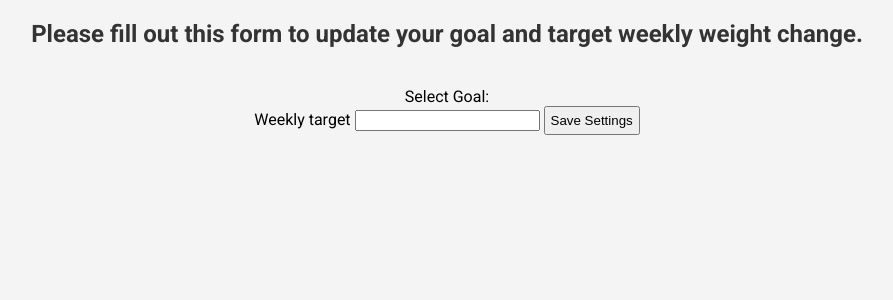
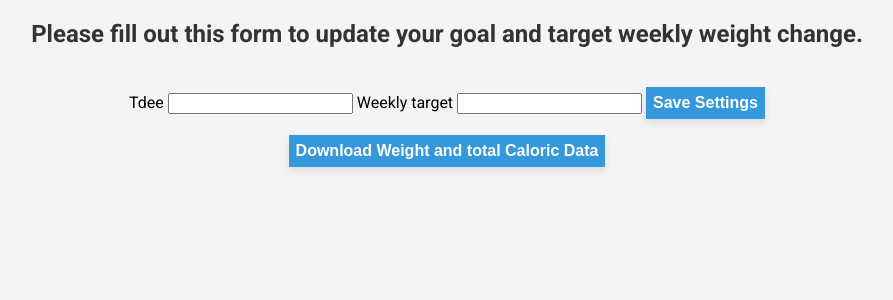
Before and after one commit to a-gohar/caloricology, a Django app: template base/templates/base/settings.html in a window 1280 px wide. Shown: the part 140-440 px from the top of the page, without its empty margins (193-1086 px from the left). Run offline with Django 3.2, Linux system fonts and the light colour scheme; the template is opened without the code that fills it, so the values that code supplies are empty, except form fields; tables that the repository leaves empty hold one stand-in row (Sample ...); form fields are guessed from the names that the template uses.

Commit message:
Implement download feature

```diff
--- a/base/forms.py
+++ b/base/forms.py
@@ -11,7 +11,7 @@ class editDayForm(forms.Form):
 class userGoalsForm(forms.ModelForm):
     class Meta:
         model = user_goals
-        fields = ['goal', 'weekly_target']
+        fields = ['weekly_target', 'tdee']
 
 
 class addFoodForm(forms.Form):
--- a/base/static/foodstyles.css
+++ b/base/static/foodstyles.css
@@ -163,12 +163,31 @@
            font-size: 18px;
            cursor: pointer;
        }
+       button {
+        background-color: #3498db; /* Blue */
+        color: #fff; /* White text */
+        border: 2px solid #3498db; /* Blue border */
+        padding: 10px 20px;
+        font-family: 'Arial', sans-serif;
+        font-size: 16px;
+        font-weight: bold;
+        box-shadow: 0 4px 8px rgba(0, 0, 0, 0.1); /* Box shadow */
+        transition: background-color 0.3s ease; /* Smooth transition */
+    }
+
+    button:hover {
+        background-color: #2980b9; /* Darker blue on hover */
+    }
+
+
+
        @media only screen and (max-width: 600px) {
            body {
                font-size: 14px;
            }
 
-        header, nav {
+           header,
+           nav {
                padding: 8px;
            }
 
--- a/base/templates/base/settings.html
+++ b/base/templates/base/settings.html
@@ -29,53 +29,20 @@
         <a href="logout">Logout</a>
     </nav>
 
+<iframe name="dummyframe" id="dummyframe" style="display: none;"></iframe>
 <h2> Please fill out this form to update your goal and target weekly weight change. </h2> <br>
-<form id="settings-form" method="post">
+<form id="settings" method="post", target="dummyframe">
     {% csrf_token %}
+    {{ form.tdee.label_tag }} {{ form.tdee }}
 
-    <div>
-        <label for="{{ form.goal.id_for_label }}">Select Goal:</label>
-        {% for goal_choice in form.fields.goal.choices %}
-            <button type="button" class="goal-btn {% if form.initial.goal == goal_choice.0 %}selected{% endif %}" data-goal="{{ goal_choice.0 }}">{{ goal_choice.1 }}</button>
-        {% endfor %}
-        <input type="hidden" name="{{ form.goal.name }}" id="{{ form.goal.id_for_label }}" value="{{ form.initial.goal }}">
-    </div>
+    <!-- {{ form.pRatio.label_tag }} {{ form.pRatio }}-->
 
-    <!-- {{ form.tdee.label_tag }} {{ form.tdee }}
-    {{ form.pRatio.label_tag }} {{ form.pRatio }}-->
     {{ form.weekly_target.label_tag }} {{ form.weekly_target }}
     <button type="submit">Save Settings</button>
 </form>
 
+<p>
+    <button onclick="window.location.href='download'">Download Weight and total Caloric Data </button>
+</p>
+
 <script src="https://code.jquery.com/jquery-3.6.4.min.js"></script>
-<script>
-    $(document).ready(function () {
-        // Set initial selected state based on the hidden input value
-        updateSelectedState($('#settings-form input[name="{{ form.goal.name }}"]').val());
-
-        // Handle button clicks
-        $('.goal-btn').click(function () {
-            var goal = $(this).data('goal');
-            $('#settings-form input[name="{{ form.goal.name }}"]').val(goal);
-            updateSelectedState(goal);
-        });
-
-        function updateSelectedState(goal) {
-            $('.goal-btn').removeClass('selected');
-            $('.goal-btn[data-goal="' + goal + '"]').addClass('selected');
-        }
-
-        // Get current settings on page load
-        //$.get('settings', function (data) {
-          //  $('#settings-form').html(data);
-        //});
-
-        // Handle form submission with AJAX
-        $('#settings-form').submit(function (event) {
-            event.preventDefault();
-            $.post('/settings/', $(this).serialize(), function (data) {
-                $('#settings-form').html(data);
-            });
-        });
-    });
-</script>
--- a/base/urls.py
+++ b/base/urls.py
@@ -17,4 +17,5 @@ urlpatterns = [
     path("get-goals", views.get_goals, name="Goals"),
     path("logout", views.logout_view, name="Logout"),
     path('remove-food', views.delete_food, name='remove_food'),
+    path("download", views.download_data, name="data_download")
 ]
```
Also changed, not shown: base/views.py (+7 -0 lines), 1 other file. Lines whose indentation alone changed are shown as unchanged.
